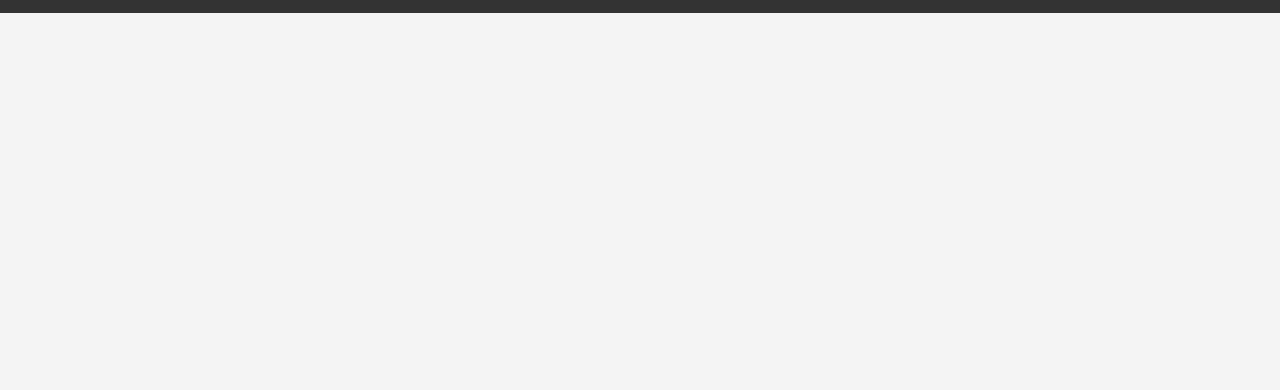
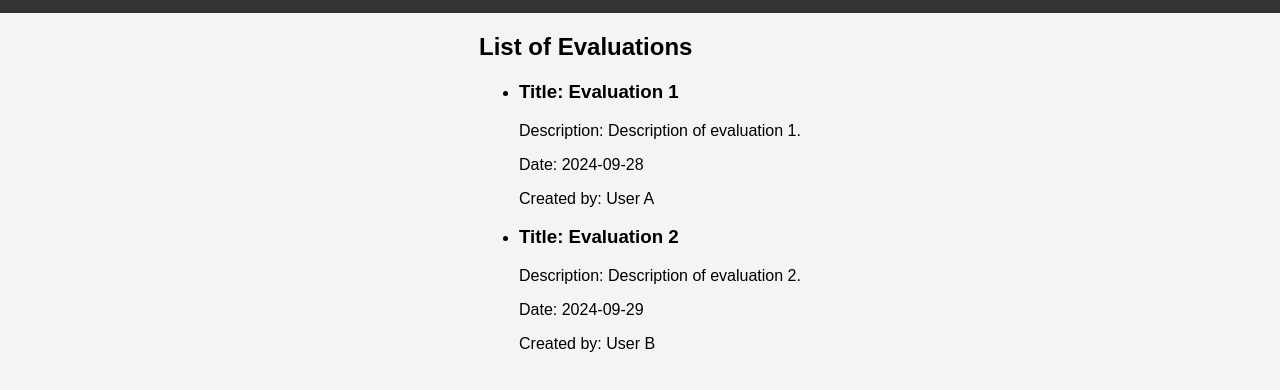
Before and after one commit to nathanACU/Project1WebInitial, a plain HTML site: page main.html in a window 1280 px wide. Shown: the part 56-446 px from the top of the page. Drawn offline with Linux system fonts and the light colour scheme; files that its build step writes are made by us from their sources.

Commit message:
Update main.html

```diff
--- a/main.html
+++ b/main.html
@@ -11,7 +11,21 @@
         <h1>Peer Evaluations</h1>
     </header>
     <section>
-
+        <h2>List of Evaluations</h2>
+        <ul>
+            <li>
+                <h3>Title: Evaluation 1</h3>
+                <p>Description: Description of evaluation 1.</p>
+                <p>Date: 2024-09-28</p>
+                <p>Created by: User A</p>
+            </li>
+            <li>
+                <h3>Title: Evaluation 2</h3>
+                <p>Description: Description of evaluation 2.</p>
+                <p>Date: 2024-09-29</p>
+                <p>Created by: User B</p>
+            </li>
+        </ul>
     </section>
 </body>
 </html>
```
